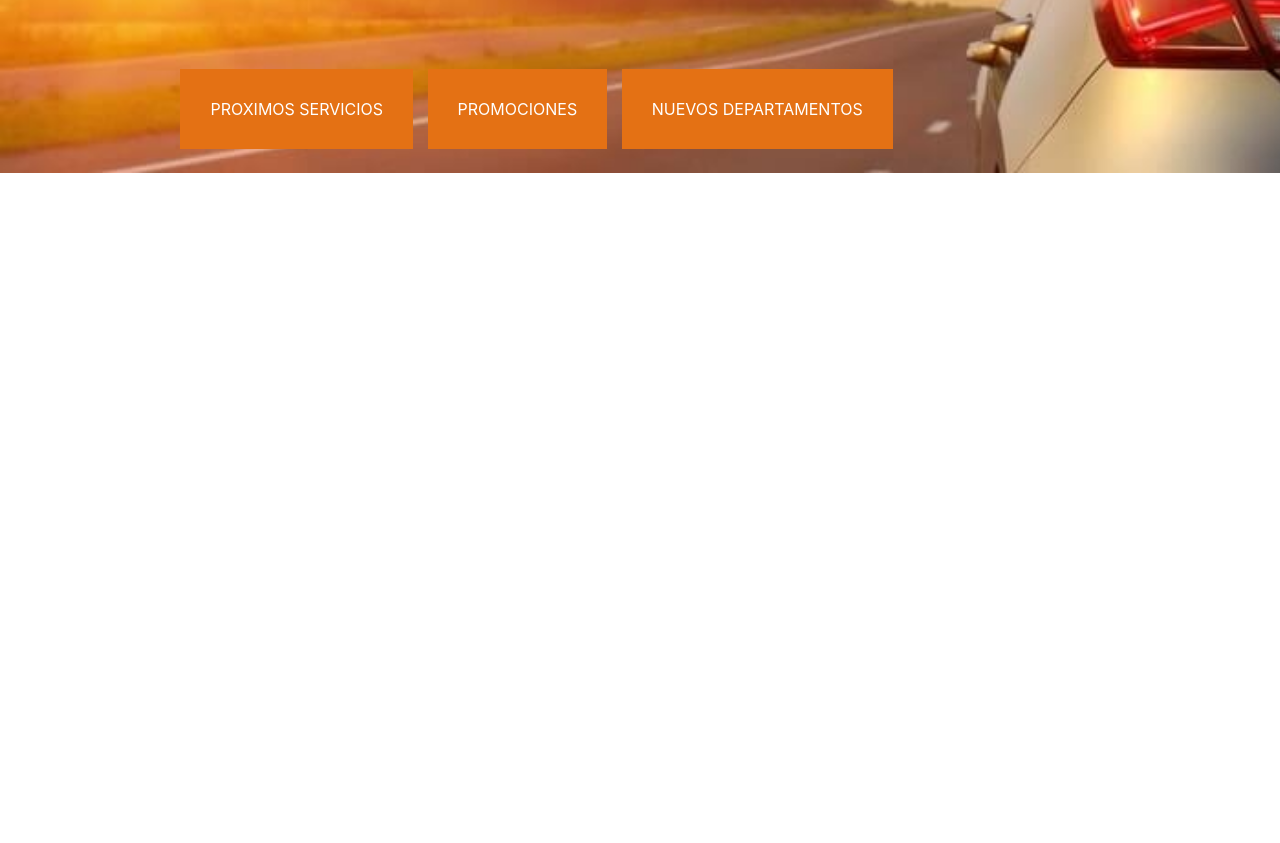
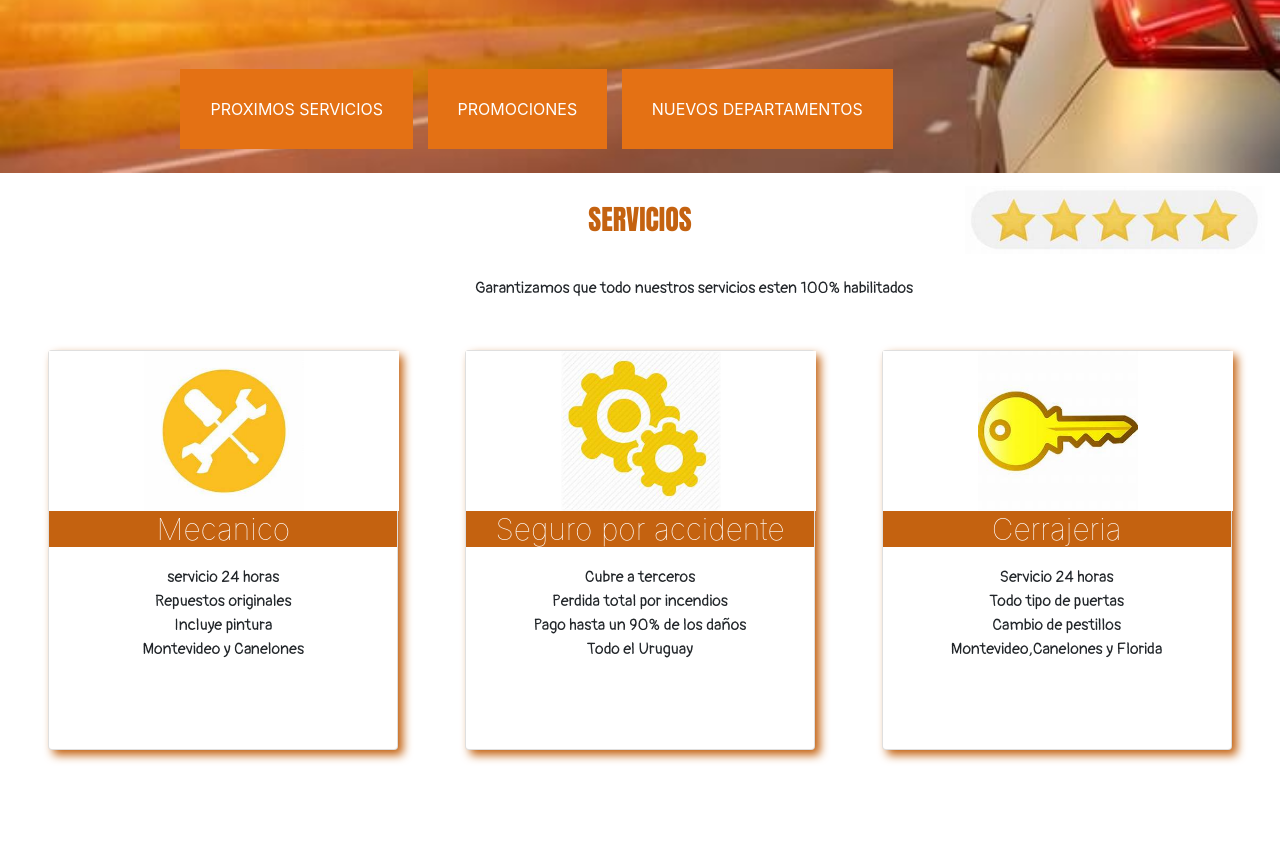
Before and after one commit to carolainseija/Start-Proyect, a plain HTML site: page src/page/index.html in a window 1280 px wide. Shown: the part 486-1329 px from the top of the page. Before the commit the page ends 800 px from the top, so only its background shows below. Drawn offline with Linux system fonts and the light colour scheme.

Commit message:
agregue imagenes, cree seccion servicios

```diff
--- a/src/page/index.html
+++ b/src/page/index.html
@@ -49,6 +49,62 @@
            </div>
        </div>
    </div>
+   <!--seccion Servicios-->
+   <div class="container-fluid container-servers">
+     <div class="row">
+       <div class="col-12">
+        <h3>SERVICIOS</h3>
+        <p2>Garantizamos que todo nuestros servicios esten 100% habilitados</p2>
+       </div>
+        <div class="col-12 d-flex justify-content-around">
+
+        <div class="card">
+          <div class="card_iconMechanical"></div>
+          <div>
+            <h4 class="card_title">Mecanico</h4>
+            <ul class="card_descriptions">
+                <li>servicio 24 horas</li>
+                <li>Repuestos originales</li>
+                <li>Incluye pintura</li>
+                <li>Montevideo y Canelones</li>
+              </ul>
+          </div>
+        </div>
+
+
+<div class="card">
+    <div class="card_iconAccident"></div>
+    <div>
+      <h6 class="card_title">Seguro por accidente</h6>
+      <ul class="card_descriptions">
+        <li>Cubre a terceros</li>
+        <li>Perdida total por incendios</li>
+        <li>Pago hasta un 90% de los daños</li>
+        <li>Todo el Uruguay</li>
+        </ul>
+    </div>
+  </div>
+
+
+<div class="card">
+    <div class="card_iconlocksmith"></div>
+    <div>
+      <h6 class="card_title">Cerrajeria</h6>
+      <ul class="card_descriptions">
+        <li>Servicio 24 horas</li>
+        <li>Todo tipo de puertas</li>
+        <li>Cambio de pestillos</li>
+        <li>Montevideo,Canelones y Florida</li>
+        </ul>
+    </div>
+  </div>
+
+
+        </div>
+
+     </div>
+      </div>
+
 
 </body>
 </html>
--- a/src/page/style.css
+++ b/src/page/style.css
@@ -18,13 +18,10 @@ body {
   background-repeat: no-repeat;
 }
 .container-nav {
-  margin: 0px;
   background-color: #c46210;
   justify-content: center;
   align-items: center;
   position: relative;
-  position: fixed;
-
   background-repeat: no-repeat;
 }
 .title-company {
@@ -91,7 +88,7 @@ body {
   margin: 5px;
   margin-top: 300px;
   background-color: yellow;
-    background-image: linear-gradient(to right, ye, #C46210);
+  background-image: linear-gradient(to right, ye, #c46210);
   position: relative;
   animation-name: animationsNoticieImportant;
   animation-duration: 10s;
@@ -123,7 +120,7 @@ body {
     background-color: #e47114;
   }
   100% {
-      background-color: #C46210;
+    background-color: #c46210;
     left: 200px;
     top: 0px;
   }
@@ -146,3 +143,78 @@ body {
     background-color: rgba(45, 6, 218, 0.658);
   }
 }
+
+/*seccion servicios*/
+.container-servers {
+  height: 670px;
+}
+
+h3 {
+  background-image: url(../img/estrellas.jpg);
+  background-repeat: no-repeat;
+  background-position-x: center;
+  background-position: right;
+  font-weight: 900;
+  color: #c46210;
+  background-size: 300px;
+  background-position-x: end;
+  text-align: center;
+  justify-content: end;
+  padding: 30px;
+  font-family: "Anton";
+  letter-spacing: 40;
+}
+p2 {
+  font-family: "Pangolin";
+  margin-left: 460px;
+}
+
+.card {
+  width: 350px;
+  height: 400px;
+  display: inline-block;
+  margin-top: 50px;
+  box-shadow: 5px 5px 10px #c46210;
+}
+.card_iconMechanical {
+  width: 350px;
+  height: 160px;
+  background-color: white;
+  background-image: url(../img/mecanico.jpg);
+  background-repeat: no-repeat;
+  background-size: contain;
+  background-position-x: center;
+}
+.card_title {
+  color: white;
+  background-color: #c46210;
+  font-family: unset;
+  text-align: center;
+  font-size: 30px;
+  font-weight: lighter;
+}
+.card_iconAccident {
+  width: 350px;
+  height: 160px;
+  background-color: white;
+  background-image: url(../img/accidente.jpg);
+  background-repeat: no-repeat;
+  background-size: contain;
+  background-position-x: center;
+}
+.card_iconlocksmith {
+  width: 350px;
+  height: 160px;
+  background-color: white;
+  background-image: url(../img/cerrajeriaLlave.jpg);
+  background-repeat: no-repeat;
+  background-size: contain;
+  background-position-x: center;
+}
+.card_descriptions {
+  text-align: center;
+  list-style: none;
+  font-family: "Pangolin";
+  padding: 10px;
+  font-weight: lighter;
+}
```
Also changed, not shown: src/img/accidente.jpg (added), src/img/cerrajeriaLlave.jpg (added), src/img/estrellas.jpg (added), src/img/mecanico.jpg (added). Lines whose indentation alone changed are shown as unchanged.
